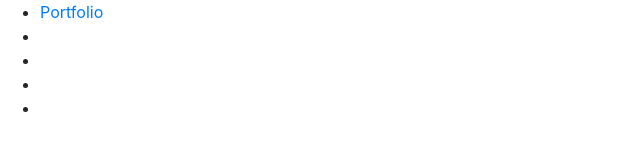
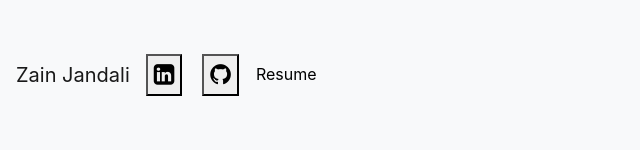
Before and after one commit to zjandali/practice-web-page, a plain HTML site: page index.html in a window 1280 px wide. Shown: the whole page, without its empty margins (0-640 px from the left). Drawn offline with nearby package versions, Linux system fonts and the light colour scheme.

Commit message:
Added Resume and navbar to html

```diff
--- a/index.html
+++ b/index.html
@@ -6,28 +6,32 @@
     <title>Zain Jandali</title>
     <link rel="stylesheet" href="css/style.css">
     <link rel="stylesheet" href="https://stackpath.bootstrapcdn.com/bootstrap/4.5.2/css/bootstrap.min.css">
+    <link rel="stylesheet" href="https://cdnjs.cloudflare.com/ajax/libs/font-awesome/4.7.0/css/font-awesome.min.css">
+    <link rel="stylesheet" href="https://cdnjs.cloudflare.com/ajax/libs/font-awesome/4.7.0/css/font-awesome.min.css">
 </head>
 <body>
-    <header class="header">
-        <div class="wrapper">
-            <div class="logo"></div>
-            <nav class="nav">
-                <ul>
-                    <li><a href="">Portfolio</a></li>
-                    <li><a href=""></a></li>
-                    <li><a href=""></a></li>
-                    <li><a href=""></a></li>
-                    <li><a href=""></a></li>
-                </ul>
-            </nav>
+    <nav class="navbar navbar-expand-lg navbar-light bg-light" style="height: 150px;">
+        <a class="navbar-brand" href="#">Zain Jandali</a>
+        <button class="navbar-toggler" type="button" data-toggle="collapse" data-target="#navbarSupportedContent" aria-controls="navbarSupportedContent" aria-expanded="false" aria-label="Toggle navigation">
+          <span class="navbar-toggler-icon"></span>
+        </button>
+
+        <div class="collapse navbar-collapse" id="navbarSupportedContent">
+          <ul class="navbar-nav mr-auto">
+            <li class="nav-item active">
+              <button style="font-size:24px" onclick="window.open('https://www.linkedin.com/in/zain-jandali-b7250b192/')"> <i class="fa fa-linkedin-square"></i></button>
+            </li>
+
+            <li style="padding-left: 20px;">
+                <button style="font-size:24px" onclick="window.open('https://github.com/zjandali')"><i class="fa fa-github"></i></button>
+            </li>
+            <li class="nav-item">
+              <a class="nav-link" href="resume.pdf" target="_blank" style="padding-left: 17px; color: black;">Resume</a>
+            </li>
+
+          </ul>
         </div>
+      </nav>
 
-    </header>
-    <main>
-
-    </main>
-    <footer>
-
-    </footer>
 </body>
 </html>
```
Also changed, not shown: 2 other files.
